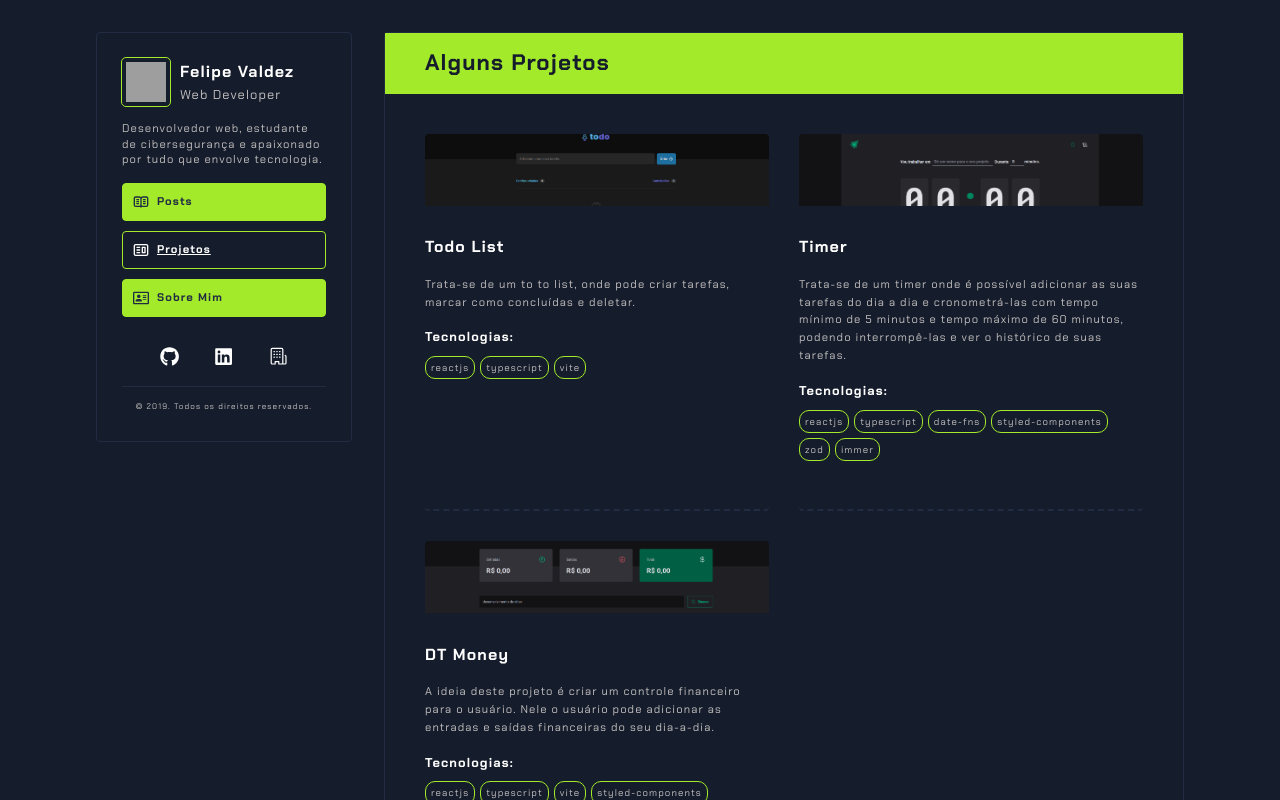
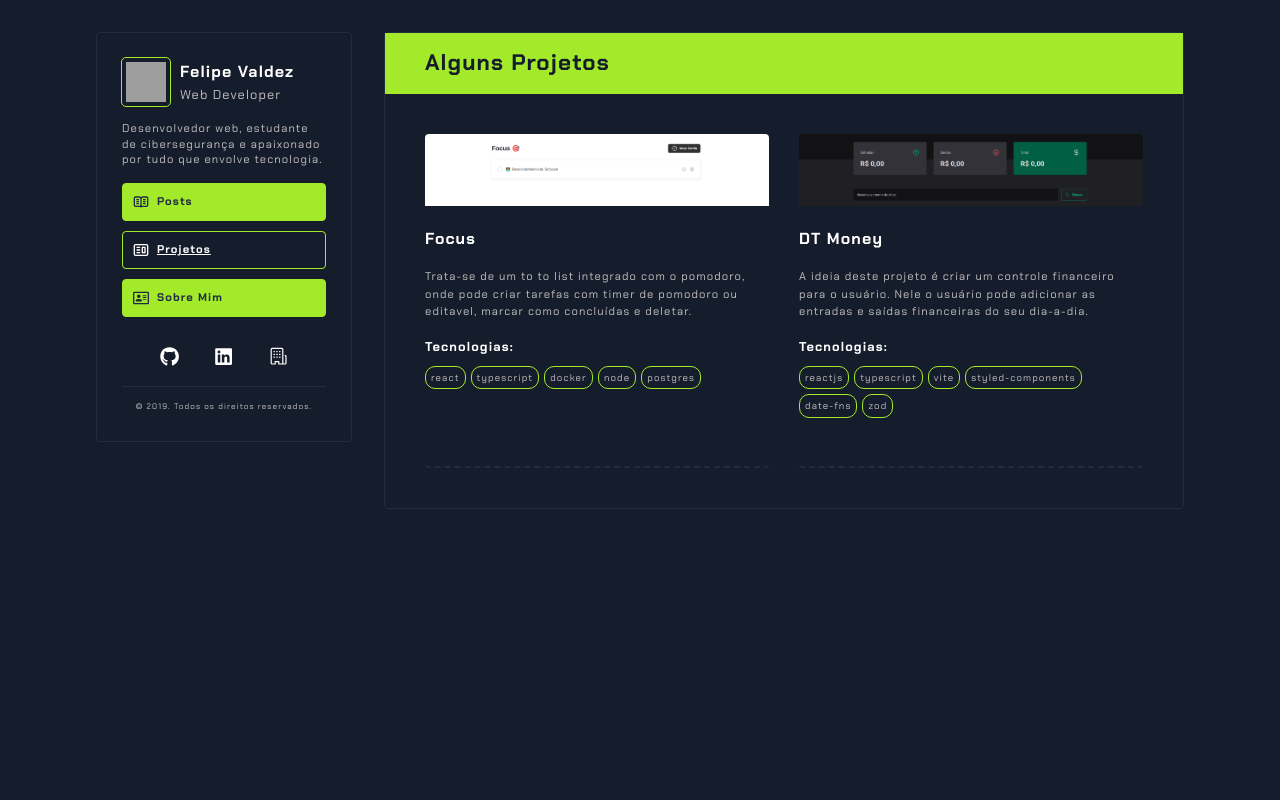
Before and after one commit to f3l1p3v4/portfolio-2024, a Next.js app: page /projects in a window 1280 px wide. Shown: the top 800 px of the page. Built offline with nearby package versions, Linux system fonts and the light colour scheme; grey boxes are pictures that could not be loaded.

Commit message:
added new project

```diff
--- a/src/app/_components/Card.module.css
+++ b/src/app/_components/Card.module.css
@@ -25,7 +25,7 @@
 
 .content {
     line-height: 1.6;
-    margin-top: 1.5rem;
+    margin-top: 1rem;
 }
 
 .content h2 {
--- a/src/app/projects/page.tsx
+++ b/src/app/projects/page.tsx
@@ -3,34 +3,34 @@ import { Card, ProjectType } from "../_components/Card";
 import styles from "./project.module.css";
 
 const projects: ProjectType[] = [
+    {
+      id: 1,
+      image: '/projects/img-01.png',
+      title: 'Focus',
+      description: 'Trata-se de um to to list integrado com o pomodoro, onde pode criar tarefas com timer de pomodoro ou editavel, marcar como concluídas e deletar.',
+      link: 'https://focus.felipevaldez.com.br',
+      skills: 'react, typescript, docker, node, postgres',
+      reference: 'Felipe Valdez'
+    },
     // {
-    //   id: 1,
-    //   image: '/projects/img-01.png',
-    //   title: 'Pizza Shop',
-    //   description: 'Uma aplicação para gerenciamento de pizzaria (dashboard de administrador).',
-    //   link: 'https://google.com',
-    //   skills: 'react, typescript, tailwind, shadcn-ui, zod, vitest, bun',
+    //   id: 2,
+    //   image: '/projects/img-02.png',
+    //   title: 'Todo List',
+    //   description: 'Trata-se de um to to list, onde pode criar tarefas, marcar como concluídas e deletar.',
+    //   link: 'https://01-desafio-todo-list.vercel.app',
+    //   skills: 'reactjs, typescript, vite',
     //   reference: 'Rocketseat'
     // },
-    {
-      id: 2,
-      image: '/projects/img-02.png',
-      title: 'Todo List',
-      description: 'Trata-se de um to to list, onde pode criar tarefas, marcar como concluídas e deletar.',
-      link: 'https://01-desafio-todo-list.vercel.app',
-      skills: 'reactjs, typescript, vite',
-      reference: 'Felipe Fialho'
-    },
-    {
-      id: 3,
-      image: '/projects/img-03.png',
-      title: 'Timer',
-      description: 'Trata-se de um timer onde é possível adicionar as suas tarefas do dia a dia e cronometrá-las com tempo mínimo de 5 minutos e tempo máximo de 60 minutos, podendo interrompê-las e ver o histórico de suas tarefas.',
-      link: 'https://ignite-react-02-timer.vercel.app/',
-      skills: 'reactjs, typescript, date-fns, styled-components, zod, immer',
-      reference: 'Felipe Fialho'
+    // {
+    //   id: 3,
+    //   image: '/projects/img-03.png',
+    //   title: 'Timer',
+    //   description: 'Trata-se de um timer onde é possível adicionar as suas tarefas do dia a dia e cronometrá-las com tempo mínimo de 5 minutos e tempo máximo de 60 minutos, podendo interrompê-las e ver o histórico de suas tarefas.',
+    //   link: 'https://ignite-react-02-timer.vercel.app/',
+    //   skills: 'reactjs, typescript, date-fns, styled-components, zod, immer',
+    //   reference: 'Rocketseat'
 
-    },
+    // },
     {
       id: 4,
       image: '/projects/img-04.png',
@@ -38,7 +38,7 @@ const projects: ProjectType[] = [
       description: 'A ideia deste projeto é criar um controle financeiro para o usuário. Nele o usuário pode adicionar as entradas e saídas financeiras do seu dia-a-dia.',
       link: 'https://ignite-react-03-dt-money.vercel.app',
       skills: 'reactjs, typescript, vite, styled-components, date-fns, zod',
-      reference: 'Felipe Fial'
+      reference: 'Rocketseat'
     },
 ];
 
```
Also changed, not shown: public/projects/img-01.png.
